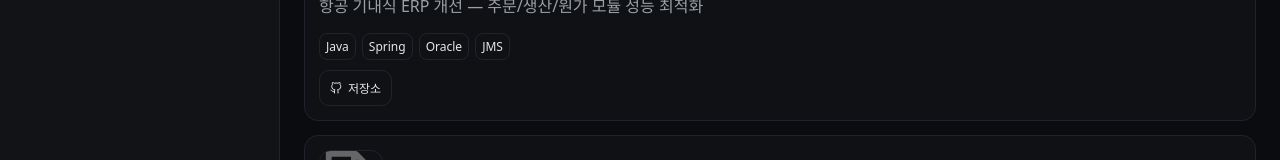
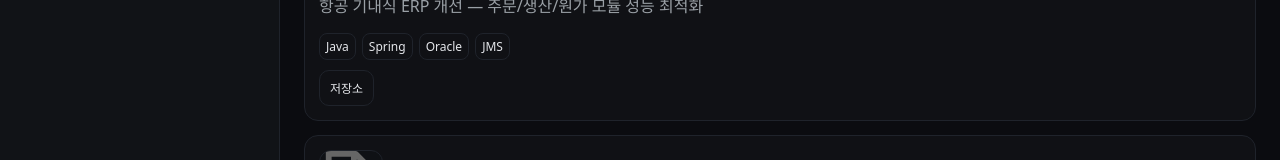
Before and after one commit to ket3613/eun-blog, a Next.js app: page /projects in a window 1280 px wide. Shown: the part 344-504 px from the top of the page. Built offline with nearby package versions, Linux system fonts and the light colour scheme.

Commit message:
-버튼 애니메이션 추가
Signed-off-by: etkang <h.etkang@kalmate.net>

```diff
--- a/src/app/projects/page.tsx
+++ b/src/app/projects/page.tsx
@@ -2,7 +2,6 @@
 import Image from "next/image";
 import { projects } from "@/lib/data";
 import { motion } from "framer-motion";
-import { FiExternalLink, FiGithub } from "react-icons/fi";
 import s from "@/styles/projects.module.css";
 import { useMemo, useState } from "react";
 
@@ -40,13 +39,17 @@ export default function ProjectsPage() {
         <p className={s.subtitle}>운영/백엔드 중심의 실전 프로젝트 모음</p>
         <div className={s.filters}>
           {stacks.map(ch => (
-            <button
+            <motion.button
               key={ch}
               className={`${s.chip} ${filter === ch ? s.chipActive : ""}`}
               onClick={() => setFilter(ch)}
+
+              whileHover={{ scale: 1.5}}
+              whileTap={{ scale: 1 }}
+              transition={{ type: "spring", stiffness: 500, damping: 20 }}
             >
               {ch}
-            </button>
+            </motion.button>
           ))}
         </div>
       </header>
@@ -87,7 +90,7 @@ export default function ProjectsPage() {
             <div className={s.actions}>
               {p.repoUrl ? (
                 <a href={p.repoUrl} target="_blank" rel="noreferrer" className={s.link}>
-                  <FiGithub /> 저장소
+                    저장소
                 </a>
               ) : null}
             </div>
```
